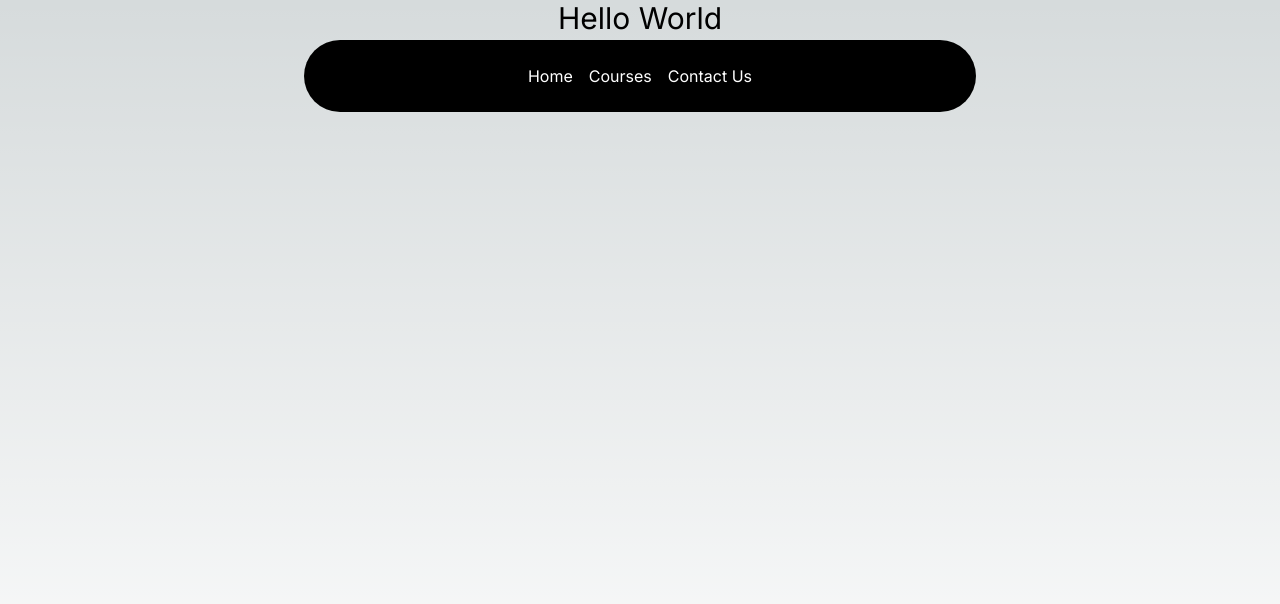
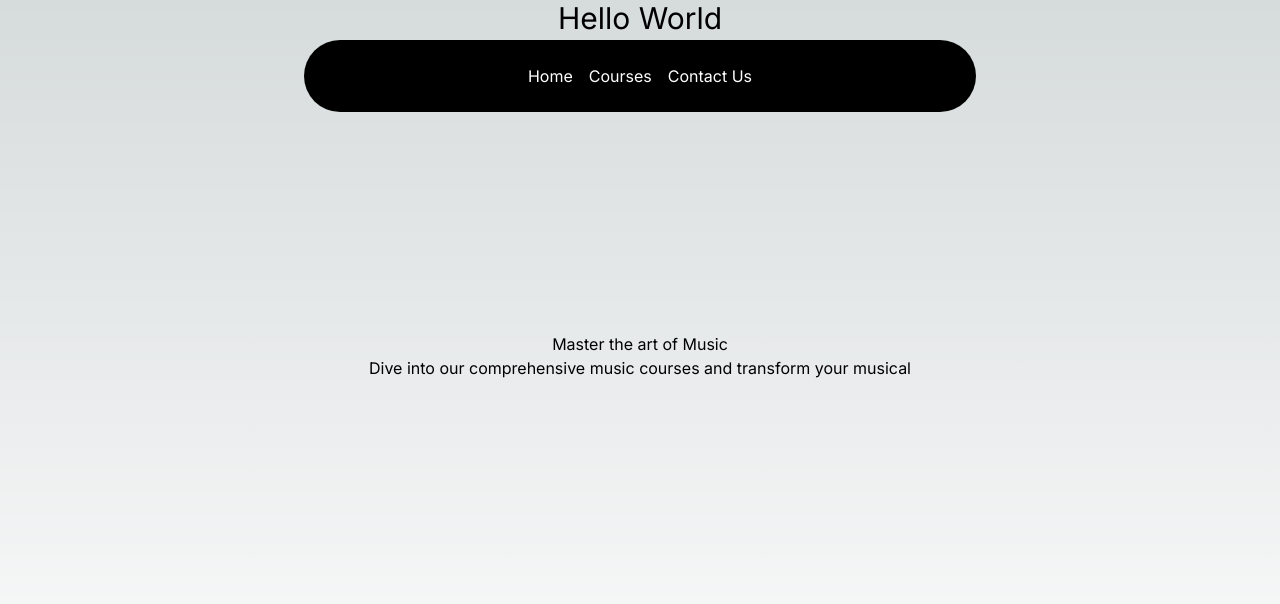
Before and after one commit to AmitBiswas1402/NextJS, a Next.js app in the folder music-nextjs/: page / in a window 1280 px wide. Shown: the top 604 px of the page. Built offline with nearby package versions, Linux system fonts and the light colour scheme.

Commit message:
HeroSection Initialized

```diff
--- a/music-nextjs/src/app/page.tsx
+++ b/music-nextjs/src/app/page.tsx
@@ -1,7 +1,10 @@
+import HeroSection from "@/components/HeroSection";
+
 export default function Home() {
   return (
     <main className="min-h-screen bg-bleack/[0.96] antialiased bg-grid-white/[0.02]">
       <h1 className="text-3xl text-center">Hello World</h1>
+      <HeroSection />
     </main>
   );
 }
--- /dev/null
+++ b/music-nextjs/src/components/HeroSection.tsx
@@ -0,0 +1,18 @@
+import React from 'react'
+
+function HeroSection() {
+  return (
+    <div
+    className='h-auto md:h-[40rem] w-full rounded-md flex flex-col items-center justify-center relative overflow-hidden mx-auto py-10 md:py-0'
+    >
+        <div
+        className='p-4 relative z-10 w-full text-center'
+        >
+            <h1>Master the art of Music</h1>
+            <p>Dive into our comprehensive music courses and transform your musical</p>
+        </div>
+    </div>
+  )
+}
+
+export default HeroSection
```
